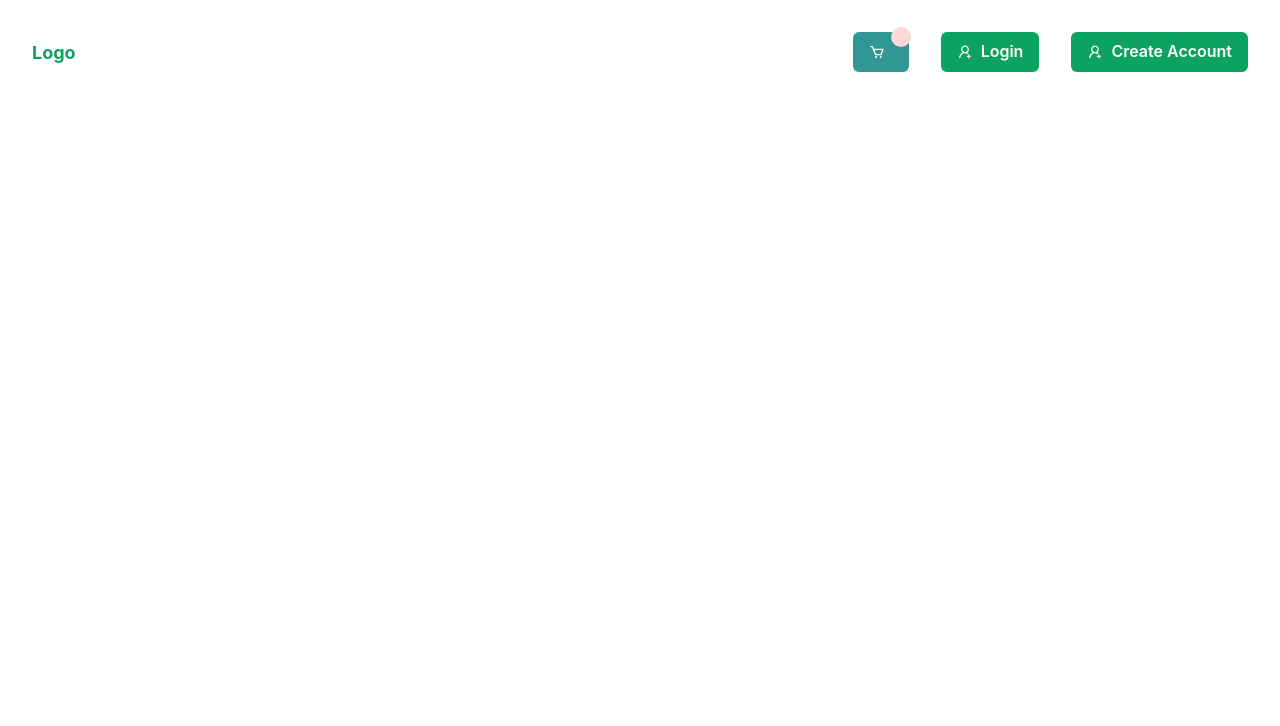
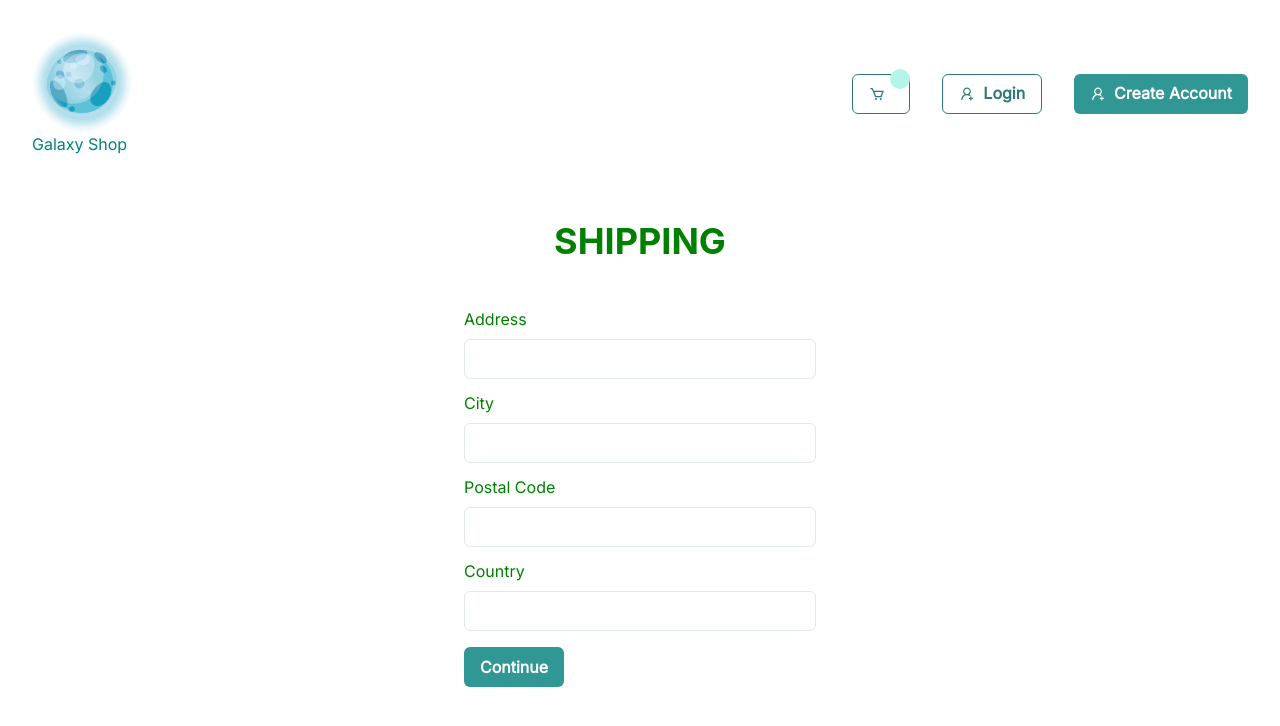
Before and after one commit to Julian-quintero/GalaxyRepShop, a React (Create React App) app in the folder frontend/: page /shipping in a window 1280 px wide. Shown: the top 726 px of the page. Built offline with nearby package versions, Linux system fonts and the light colour scheme.

Commit message:
DELETE: useless imports

```diff
--- a/frontend/src/App.tsx
+++ b/frontend/src/App.tsx
@@ -10,6 +10,7 @@ import { LoginScreen } from './screens/LoginScreen';
 import AlreadyLogged from './components/routes/AlreadyLogged';
 import { useIsLogged } from './hooks/useIsLogged';
 import { RegisterScreen } from './screens/RegisterScreen';
+import { ShippingScreen } from './screens/ShippingScreen';
 
 function App() {
 
@@ -21,6 +22,11 @@ function App() {
 <Route path="/" component={HomeScreen} exact></Route>
 <Route path="/product/:id" component={DetailsScreen}></Route>
 <Route path="/cart/:id?" component={CartScreen}></Route>
+
+
+<AlreadyLogged path="/shipping" component={ShippingScreen}></AlreadyLogged>
+
+
 <AlreadyLogged isAuthenticated={Name} component={ LoginScreen} path="/login">
 </AlreadyLogged>
 
--- a/frontend/src/actions/cartActions.tsx
+++ b/frontend/src/actions/cartActions.tsx
@@ -71,3 +71,22 @@ export const removeFromCart = (id:string) => {
     );
   };
 };
+
+interface formData {
+  address:string
+  city:string
+  postalC:string
+  country:string
+}
+
+
+export const saveShippingAddress = (data:formData) => {
+  return (dispatch:Dispatch) => {
+    dispatch({
+      type: CART_SAVE_SHIPPING_ADDRESS,
+      payload: data,
+    });
+
+    localStorage.setItem("shippingAddress", JSON.stringify(data));
+  };
+};
--- a/frontend/src/actions/userActions.tsx
+++ b/frontend/src/actions/userActions.tsx
@@ -1,7 +1,7 @@
 import axios from 'axios';
 import React from 'react'
 import { Dispatch } from "redux";
-import { USER_LOGIN_FAIL, USER_LOGIN_REQUEST, USER_LOGIN_SUCESS, USER_REGISTER_FAIL, USER_REGISTER_REQUEST, USER_REGISTER_SUCESS } from '../constants/userConstants';
+import { USER_LOGIN_FAIL, USER_LOGIN_LOGOUT, USER_LOGIN_REQUEST, USER_LOGIN_SUCESS, USER_REGISTER_FAIL, USER_REGISTER_REQUEST, USER_REGISTER_SUCESS } from '../constants/userConstants';
 import { userLogin } from './interfaces/user';
 
 
@@ -94,3 +94,13 @@ export const login = (email:string, password:string) => {
       }
     };
   };
+
+
+  export const logout = () => {
+    return async (dispatch:Dispatch) => {
+      localStorage.removeItem("userInfo");
+      dispatch({ type: USER_LOGIN_LOGOUT });
+      //dispatch({ type: USER_LIST_RESET });
+      //dispatch({ type: USER_DETAILS_RESET });
+    };
+  };
--- a/frontend/src/components/cart/CartItems.tsx
+++ b/frontend/src/components/cart/CartItems.tsx
@@ -37,7 +37,7 @@ export const CartItems = ({product}:cartItem) => {
     return (
 
         <>
-        <Flex align="center" flexDirection={["column", "column", "column", "row"]} >
+        <Flex align="center" w="100%" flexDirection={["column", "column", "column", "row"]} justify={["space-around","space-around","space-evenly","space-evenly"]}>
           <Image
             boxSize="150px"
             objectFit="cover"
@@ -49,17 +49,17 @@ export const CartItems = ({product}:cartItem) => {
             fallback={<Lottie options={defaultOptions} height={150} width={150} />}
           />
 
-          <Text fontSize="md"  color="black" m={1}>
+          <Text fontSize="md" align="center" w={["100%","100%","100%","10%"]} color="black" m={1}>
            {product.name}
           </Text>
 
-          <Text fontSize="md"  color="black" m={1}>
+          <Text fontSize="md" align="center"  w={["100%","100%","100%","10%"]} color="black" m={1}>
             ${product.price}
           </Text>
 
 
 
-          <Select w={20} ml={1} value={product.qty} onChange={(e)=>{setQty(Number(e.target.value))}} color="black">
+          <Select align="center" w={20} ml={1} value={product.qty} onChange={(e)=>{setQty(Number(e.target.value))}} color="black">
                 {Array.from(Array(product.countInStock).keys()).map(
                   (i, index) => (
                     <option key={index + 1}>{index + 1}</option>
@@ -67,7 +67,7 @@ export const CartItems = ({product}:cartItem) => {
                 )}
               </Select>
 
-            <Button leftIcon={<BiCart></BiCart>} colorScheme="red" m={2} onClick={()=>removeFromCartHandler(product.product)}>
+            <Button align="center" w={15}  leftIcon={<BiCart></BiCart>} colorScheme="red" m={2} onClick={()=>removeFromCartHandler(product.product)}>
           Delete
         </Button>
 
--- a/frontend/src/components/header/Header.tsx
+++ b/frontend/src/components/header/Header.tsx
@@ -21,10 +21,14 @@ import { AiOutlineUser, AiOutlineUserAdd } from "react-icons/ai";
 import animationData from "../../lottie/9844-loading-40-paperplane.json";
 import { animate, motion, useAnimation, useMotionValue } from "framer-motion";
 import { useIsLogged } from "../../hooks/useIsLogged";
+import { logout } from "../../actions/userActions";
+import { useDispatch } from "react-redux";
+import { MenuLinks } from "./MenuLinks";
+
 
 const NavBar = (props: any) => {
   const [isOpen, setIsOpen] = useState(false);
-
+  const { Name } = useIsLogged();
   const toggle = () => setIsOpen(!isOpen);
 
   return (
@@ -36,7 +40,7 @@ const NavBar = (props: any) => {
         />
       </Link>
       <MenuToggle toggle={toggle} isOpen={isOpen} />
-      <MenuLinks isOpen={isOpen} />
+      <MenuLinks Name={Name} isOpen={isOpen} />
     </NavBarContainer>
   );
 };
@@ -71,173 +75,8 @@ const MenuToggle = ({ toggle, isOpen }: { toggle: any; isOpen: boolean }) => {
   );
 };
 
-const MenuItem = ({
-  children,
-  isLast = false,
-  ...rest
-}: {
-  children: any;
-  isLast: any;
-}) => {
-  return (
-    <>
-      <Text display="block" {...rest}>
-        {children}
-      </Text>
-    </>
-  );
-};
-
-const MenuLinks = ({ isOpen }: { isOpen: any }) => {
-  const { loading, cartItemsFromLocal, cart } = useGetLocalS();
-  const controls = useAnimation();
-  const [animated, setanimated] = useState(cartItemsFromLocal);
-  const length = cartItemsFromLocal;
-  const x = useMotionValue(0);
-  const { Name } = useIsLogged();
-
-  const variants = {
-    visible: (i: any) => ({
-      backgroundColor: ["#60F", "#09F", "#FA0"],
-      scale: 2,
-
-      transition: {
-        delay: i * 0.3,
-      },
-    }),
-    hidden: { scale: 1 },
-  };
-
-  const sequence = async () => {
-    await controls.start("visible");
-    return await controls.start("hidden");
-  };
-
-  useEffect(() => {
-    sequence();
-  }, [cart]);
-
-  return (
-    <Box
-      display={{ base: isOpen ? "block" : "none", md: "block" }}
-      flexBasis={{ base: "100%", md: "auto" }}
-    >
-      <Stack
-        spacing={8}
-        align="center"
-        justify={["center", "space-between", "flex-end", "flex-end"]}
-        direction={["column", "row", "row", "row"]}
-        pt={[4, 4, 4, 0]}
-      >
-        <Link to="/cart">
-          <Box pos="relative">
-            <Button leftIcon={<BiCart></BiCart>} colorScheme="teal"></Button>
-
-            <motion.div
-              variants={variants}
-              animate={controls}
-              style={{
-                position: "absolute",
-                top: -5,
-                padding: 0,
-                left: 50,
-                colorScheme: "red",
-              }}
-            >
-              <Badge
-                ml="1"
-                fontSize="0.8em"
-                boxSize={5}
-                align="center"
-                colorScheme="red"
-                position={"absolute"}
-                zIndex={100}
-                right="-2"
-                borderRadius="50"
-              >
-                {!loading ? cartItemsFromLocal.length : null}
-              </Badge>
-            </motion.div>
-          </Box>
-        </Link>
-
-        {Name ? null : (
-          <MenuItem isLast>
-            <Link to="/login">
-              <Button
-                size="md"
-                rounded="md"
-                color={["primary.500", "primary.500", "white", "white"]}
-                bg={["white", "white", "primary.500", "primary.500"]}
-                _hover={{
-                  bg: [
-                    "primary.100",
-                    "primary.100",
-                    "primary.600",
-                    "primary.600",
-                  ],
-                }}
-                leftIcon={<AiOutlineUserAdd></AiOutlineUserAdd>}
-              >
-                Login
-              </Button>
-            </Link>
-          </MenuItem>
-        )}
-        <MenuItem isLast>
-          {Name ? (
-
-<Menu size={'5px'}>
-<MenuButton as={IconButton}
-
-colorScheme="teal"
- icon={<AiOutlineUser></AiOutlineUser>}>
-  Profile
-</MenuButton>
-<MenuList
-color="black"
-
-w="10%"
 
 
->
-  <MItem
-
-
-  >Profile</MItem>
-  <MItem>Logout</MItem>
- </MenuList>
-</Menu>
-
-
-
-
-          ) : (
-            <Link to="/register">
-            <Button
-              size="md"
-              rounded="md"
-              color={["primary.500", "primary.500", "white", "white"]}
-              bg={["white", "white", "primary.500", "primary.500"]}
-              _hover={{
-                bg: [
-                  "primary.100",
-                  "primary.100",
-                  "primary.600",
-                  "primary.600",
-                ],
-              }}
-              leftIcon={<AiOutlineUserAdd></AiOutlineUserAdd>}
-            >
-              Create Account
-            </Button>
-            </Link>
-          )}
-        </MenuItem>
-      </Stack>
-    </Box>
-  );
-};
 
 const NavBarContainer = ({
   children,
--- a/frontend/src/components/header/Logo.tsx
+++ b/frontend/src/components/header/Logo.tsx
@@ -1,12 +1,19 @@
 import React from "react";
-import { Box, Text } from "@chakra-ui/react";
-
+import { Box, Text,Flex } from "@chakra-ui/react";
+import { Image } from "@chakra-ui/react"
 export default function Logo(props:any) {
   return (
     <Box {...props}>
-      <Text fontSize="lg" fontWeight="bold">
-        Logo
-      </Text>
+      <Flex direction="column">
+      <Image
+    boxSize="100px"
+    objectFit="cover"
+
+    src={'./planetaRecurso2.png'}
+    alt="Segun Adebayo"
+  />
+  <Text color="teal">Galaxy Shop</Text>
+  </Flex>
     </Box>
   );
 }
--- a/frontend/src/index.tsx
+++ b/frontend/src/index.tsx
@@ -7,9 +7,21 @@ import { ChakraProvider } from "@chakra-ui/react"
 import customTheme from "./utils/theme";
 import {Provider} from 'react-redux'
 import store from './store';
+
+import "@fontsource/inter";
+// 1. Import `extendTheme`
+import { extendTheme } from "@chakra-ui/react"
+// 2. Call `extendTheme` and pass your custom values
+const theme = extendTheme({
+  fonts: {
+    body: "Inter",
+  },
+})
+
+
 ReactDOM.render(
   <React.StrictMode>
-    <ChakraProvider theme={customTheme}>
+    <ChakraProvider theme={theme}>
     <Provider store={store}>
     <App />
    </Provider>
```
